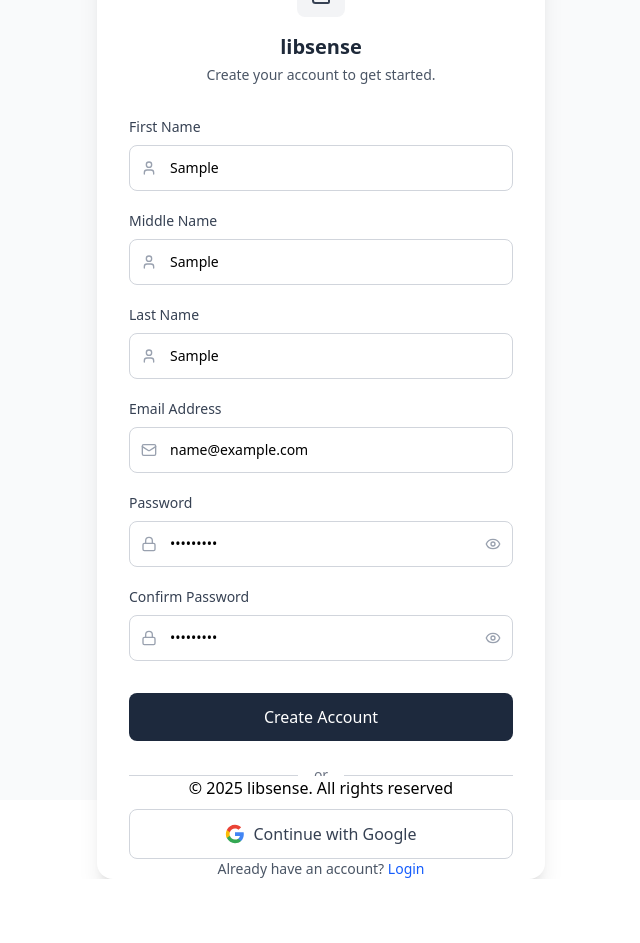
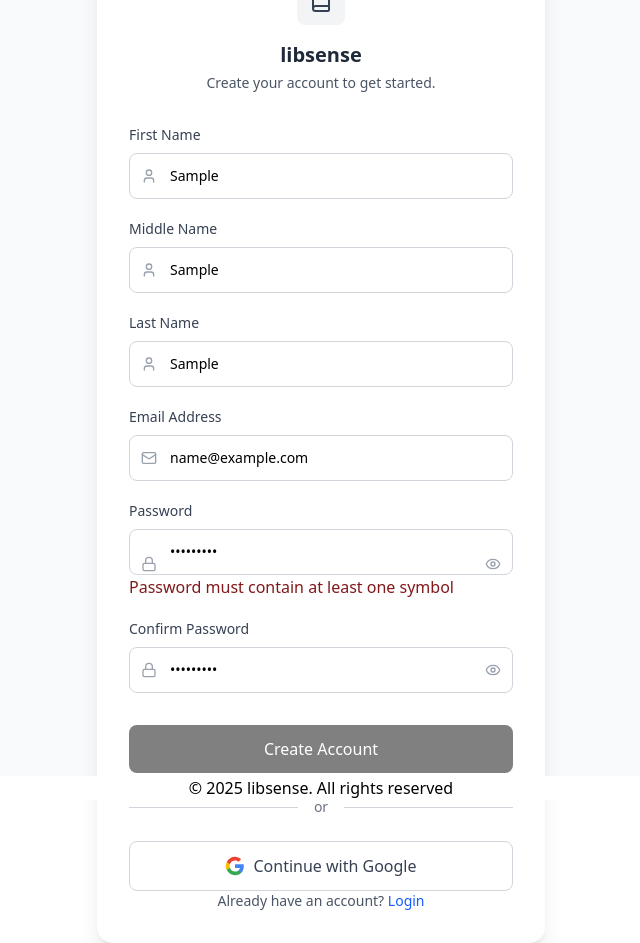
Before and after one commit to Loopfelloff/LibSense, a React app in the folder frontend/: page /signup in a window 1280 px wide. Both pictures are taken after typing "Sample", "Sample", "Sample", "name@example.com", "Sample123", "Sample123" into the empty fields and a click on the button "Create Account". Shown: the whole page, without its empty margins (319-959 px from the left). Before the commit the page ends 879 px from the top, so only its background shows below. Built offline with nearby package versions, Linux system fonts and the light colour scheme; the HTML template or start-up script is replaced by a standard one.

Commit message:
completed the frontend implementation for the signup box

```diff
--- a/frontend/package.json
+++ b/frontend/package.json
@@ -11,6 +11,7 @@
   },
   "dependencies": {
     "@tailwindcss/vite": "^4.1.18",
+    "axios": "^1.13.2",
     "lucide-react": "^0.562.0",
     "react": "^19.2.0",
     "react-dom": "^19.2.3",
--- a/frontend/src/components/Footer.tsx
+++ b/frontend/src/components/Footer.tsx
@@ -1,6 +1,6 @@
 export default function Footer(){
     return(
-	<div className = "flex flex-row justify-center items-center bg-white sticky bottom-0 ">
+	<div className = "flex flex-row w-full justify-center items-center bg-white sticky bottom-0 ">
 		© 2025 libsense. All rights reserved
 	</div>
     )
--- a/frontend/src/components/SignupBox.tsx
+++ b/frontend/src/components/SignupBox.tsx
@@ -1,18 +1,47 @@
 import { useState } from 'react';
 import { Eye, EyeOff, Book, User, Mail, Lock } from 'lucide-react';
+import {Link} from 'react-router-dom'
 import type { ChangeEvent } from 'react';
+import { checkUsernameValidity, checkEmailValidity , checkPasswordValidity , checkConfirmPasswordValidity} from '../utils/formValidation';
 
 type formData ={
     firstName : string;
-    middleName? : string;
+    middleName : string;
     lastName : string;
     email : string;
     password : string;
     confirmPassword : string;
 }
 
+type passwordError = {
+    symbol : boolean;
+    num : boolean;
+    totalLength : boolean;
+}
+
+type userNameError = {
+    firstName : boolean;
+    lastName : boolean ;
+    totalLength : boolean;
+}
+
+
 export default function SignupForm() {
+    // state variables
   const [showPassword, setShowPassword] = useState<boolean>(false);
+  const [userNameValidity , setUserNameValidity] = useState<userNameError>(
+      {
+	  firstName : false,
+	  lastName : false,
+	  totalLength : false
+      }
+  )
+  const [passwordValidity , setPasswordValidity] = useState<passwordError>({
+      symbol : false,
+      num : false,
+      totalLength : false
+  })
+  const [emailValidity , setEmailValidity] = useState<boolean>(false)
   const [showConfirmPassword, setShowConfirmPassword] = useState<boolean>(false);
   const [formData, setFormData] = useState<formData>({
     firstName: '',
@@ -23,15 +52,77 @@
     confirmPassword: ''
   });
 
+  const [confirmPasswordValidity , setConfirmPasswordValidity ] = useState<boolean>(false)
+  const [formValidation , setFormValidation] = useState<boolean>(true)
+
+
+  // function
+
+
+  const checkForFormValidation : (formData : formData)=>boolean = (formData : formData )=>{
+    const currentUserNameValidity = checkUsernameValidity(formData.firstName , formData.middleName , formData.lastName)
+    setUserNameValidity(currentUserNameValidity)
+    const currentPasswordValidity = checkPasswordValidity(formData.password)
+    const currentEmailValidity = checkEmailValidity(formData.email)
+    const {firstName , lastName , totalLength} = currentUserNameValidity
+    const {symbol , num } = currentPasswordValidity
+    const totalLengthPassword = currentPasswordValidity.totalLength
+    const email = currentEmailValidity
+    const confirmPassword = checkConfirmPasswordValidity(formData.password , formData.confirmPassword)
+    if(firstName || lastName || totalLength || symbol || num || totalLengthPassword || email || confirmPassword) return true;
+    else return false
+
+  }
   const handleChange = (e : ChangeEvent<HTMLInputElement> ) => {
-    setFormData({
+      setFormData({
       ...formData,
       [e.target.name]: e.target.value
     });
+
+    const  {firstName , middleName , lastName, email , password, confirmPassword } : formData = {
+	...formData,
+	[e.target.name] : e.target.value
+    }
+
+
+    const currentUserNameValidity = checkUsernameValidity(firstName , middleName , lastName)
+    const currentEmailValidity = checkEmailValidity(email)
+    const currentPasswordValidity = checkPasswordValidity(password)
+    const currentConfirmPasswordValidity = checkConfirmPasswordValidity(password , confirmPassword)
+
+    setUserNameValidity(currentUserNameValidity)
+
+    setPasswordValidity(currentPasswordValidity)
+
+    setEmailValidity(currentEmailValidity)
+
+    setConfirmPasswordValidity(currentConfirmPasswordValidity)
+
+    const newFormData : formData= {
+
+	firstName,
+	middleName,
+	lastName,
+	email,
+	password,
+	confirmPassword
+    }
+
+
+    if(checkForFormValidation(newFormData)){
+	setFormValidation(true)
+    }
+    else {
+	setFormValidation(false)
+    }
+
+
   };
 
-  const handleSubmit = () => {
-    console.log('Form submitted:', formData);
+
+  const handleSubmit : ()=> Promise<void> = async () => {
+    if(checkForFormValidation(formData)) return
+    console.log('Form submitted:', formData)
   };
 
   const handleGoogleSignup = () => {
@@ -39,7 +130,7 @@
   };
 
   return (
-    <div className=" h-screen bg-gray-50 flex items-center gap-6 justify-center   w-full">
+    <div className=" h-screen bg-gray-50 flex items-center gap-6 justify-center pt-18  w-full">
       <div
         className="w-full max-w-md bg-white flex flex-col"
         style={{
@@ -72,6 +163,7 @@
                   placeholder="Enter your full name"
                   className="w-full pl-10 pr-4 py-3 border border-gray-300 rounded-lg focus:outline-none focus:ring-2 focus:ring-blue-500 focus:border-transparent text-sm"
                 />
+		{(userNameValidity.firstName) ? <span className ="text-red-900">The first name field can't be null</span> : (userNameValidity.totalLength) ? <span className="text-red-900">The total username length must be greater than 8</span>: <></>}
               </div>
             </div>
 
@@ -88,7 +180,7 @@
                   onChange={handleChange}
                   placeholder="Enter your full name"
                   className="w-full pl-10 pr-4 py-3 border border-gray-300 rounded-lg focus:outline-none focus:ring-2 focus:ring-blue-500 focus:border-transparent text-sm"
-                />
+                />{ (userNameValidity.totalLength) ? <span className="text-red-900">The total username length must be greater than 8</span>: <></>}
               </div>
             </div>
 
@@ -106,6 +198,7 @@
                   placeholder="Enter your full name"
                   className="w-full pl-10 pr-4 py-3 border border-gray-300 rounded-lg focus:outline-none focus:ring-2 focus:ring-blue-500 focus:border-transparent text-sm"
                 />
+		{(userNameValidity.lastName) ? <span className ="text-red-900">The last name field can't be null</span> : (userNameValidity.totalLength) ? <span className="text-red-900">The total username length must be greater than 8</span>: <></>}
               </div>
             </div>
 
@@ -123,6 +216,7 @@
                   placeholder="Enter your email"
                   className="w-full pl-10 pr-4 py-3 border border-gray-300 rounded-lg focus:outline-none focus:ring-2 focus:ring-blue-500 focus:border-transparent text-sm"
                 />
+		{(emailValidity) ? <span className ="text-red-900">Email isn't in the correct format</span> : <></>}
               </div>
             </div>
 
@@ -140,6 +234,7 @@
                   placeholder="Enter your password"
                   className="w-full pl-10 pr-12 py-3 border border-gray-300 rounded-lg focus:outline-none focus:ring-2 focus:ring-blue-500 focus:border-transparent text-sm"
                 />
+		{(passwordValidity.totalLength) ? <span className ="text-red-900">Password must be atleast 8 characters long</span> : (passwordValidity.symbol) ? <span className ="text-red-900">Password must contain at least one symbol </span>: (passwordValidity.num) ? <span className ="text-red-900">Password must contain atleast one number</span> : <></> }
                 <button
                   type="button"
                   onClick={() => setShowPassword(!showPassword)}
@@ -164,6 +259,7 @@
                   placeholder="Confirm your password"
                   className="w-full pl-10 pr-4 py-3 border border-gray-300 rounded-lg focus:outline-none focus:ring-2 focus:ring-blue-500 focus:border-transparent text-sm"
                 />
+		{(confirmPasswordValidity) ? <span className="text-red-900">This must match with the actual password</span> : <></>}
                 <button
                   type="button"
                   onClick={() => setShowConfirmPassword(!showConfirmPassword)}
@@ -179,6 +275,7 @@
             <button
               onClick={handleSubmit}
               className="w-full bg-slate-800 text-white py-3 rounded-lg font-medium hover:bg-slate-700 transition-colors"
+	      style = { (formValidation) ? {backgroundColor: 'gray' , cursor : 'not-allowed'  } : {backgroundColor : 'rgb(51, 65, 85)', cursor : 'pointer' } }
             >
               Create Account
             </button>
@@ -215,12 +312,12 @@
             Continue with Google
           </button>
 
-          <div className="text-center">
+          <div className="text-center mb-8">
             <p className="text-sm text-gray-600">
               Already have an account?{' '}
-              <a href="#" className="text-blue-600 hover:text-blue-700 font-medium">
+              <Link to="/login" className="text-blue-600 hover:text-blue-700 font-medium">
                 Login
-              </a>
+              </Link>
             </p>
           </div>
         </div>
--- /dev/null
+++ b/frontend/src/utils/formValidation.tsx
@@ -0,0 +1,56 @@
+type userNameError = {
+    firstName : boolean;
+    lastName : boolean ;
+    totalLength : boolean;
+}
+
+type passwordError = {
+    symbol : boolean;
+    num : boolean;
+    totalLength : boolean;
+}
+
+
+const checkUsernameValidity : (firstName : string , middleName : string , lastName : string) => userNameError = (firstName : string , middleName : string , lastName : string) => {
+    firstName = firstName.trim()
+    middleName = middleName.trim()
+    lastName = lastName.trim()
+    if(firstName === '') return {firstName : true , lastName : false , totalLength : false }
+
+    if(lastName === '') return {firstName : false , lastName : true , totalLength : false }
+
+    const totalLength = firstName.length + middleName.length + lastName.length
+
+
+    if(totalLength >=8) return {firstName : false , lastName : false , totalLength : false}
+
+    return {firstName : false , lastName : false , totalLength : true}
+};
+
+const checkEmailValidity  : (email : string) => boolean = (email : string)=>{
+    email = email.trim()
+
+    const emailRegex : RegExp =   /[^\s@]+@[^\s@]+\.[^\s@]+$/
+
+
+    return !emailRegex.test(email)
+}
+
+const checkPasswordValidity : (password : string) => passwordError = (password : string)=>{
+    password = password.trim()
+    const passwordSymbolRegex : RegExp = /[^a-zA-Z0-9]+/
+    const passwordNumberRegex : RegExp = /[0-9]+/
+    const passwordLength = password.length
+
+    return {symbol : !passwordSymbolRegex.test(password) , num : !passwordNumberRegex.test(password) , totalLength : !(passwordLength >= 8) }
+}
+
+const checkConfirmPasswordValidity : (password : string , confirmPassword : string) => boolean = (password : string , confirmPassword: string)=>{
+    password = password.trim()
+    confirmPassword = confirmPassword.trim()
+
+    return !(confirmPassword === password)
+}
+
+
+export {checkUsernameValidity , checkEmailValidity , checkPasswordValidity , checkConfirmPasswordValidity}
```
Also changed, not shown: frontend/src/components/LoginBox.tsx (+10 -5 lines), 2 other files (tests, documents, lock files or other folders).
